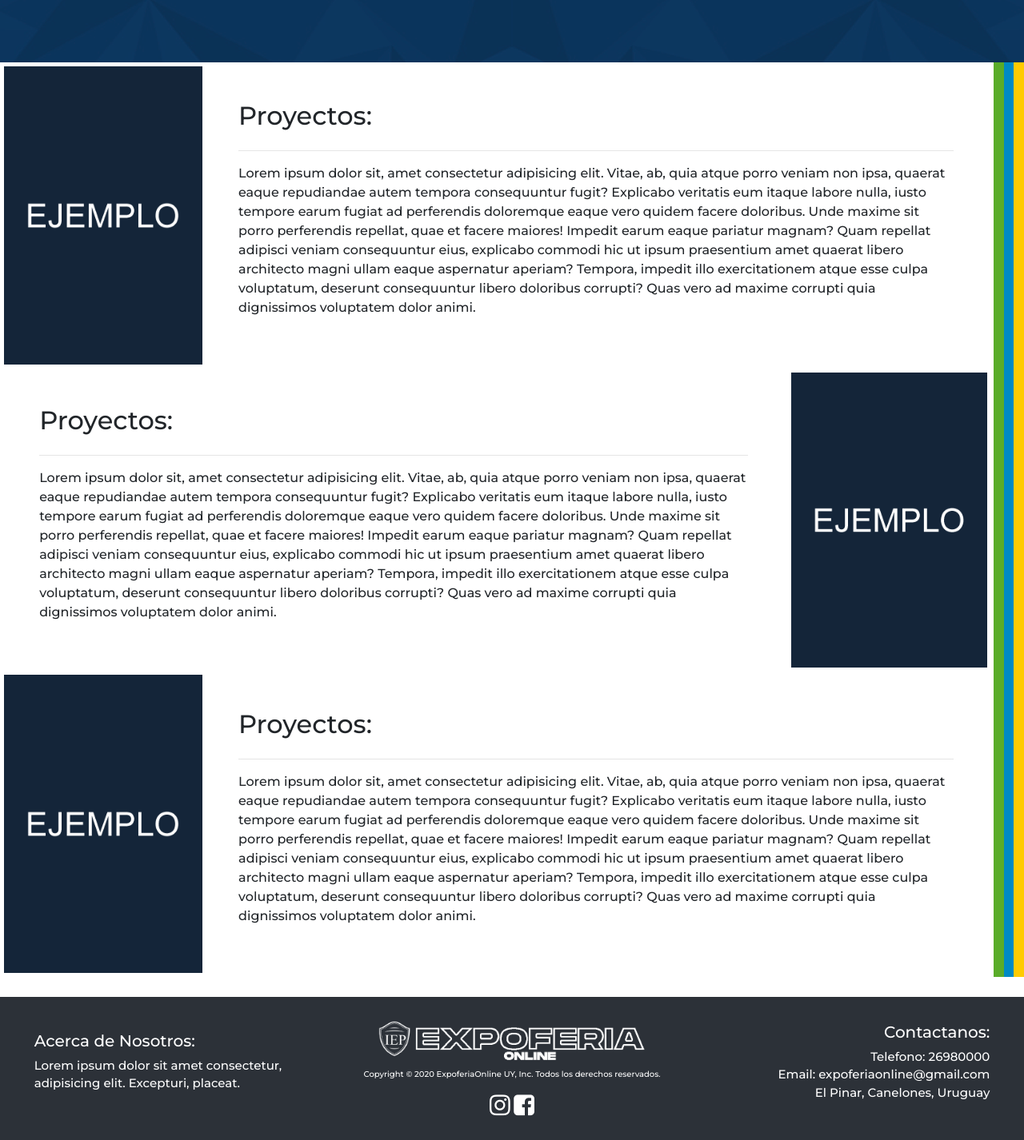
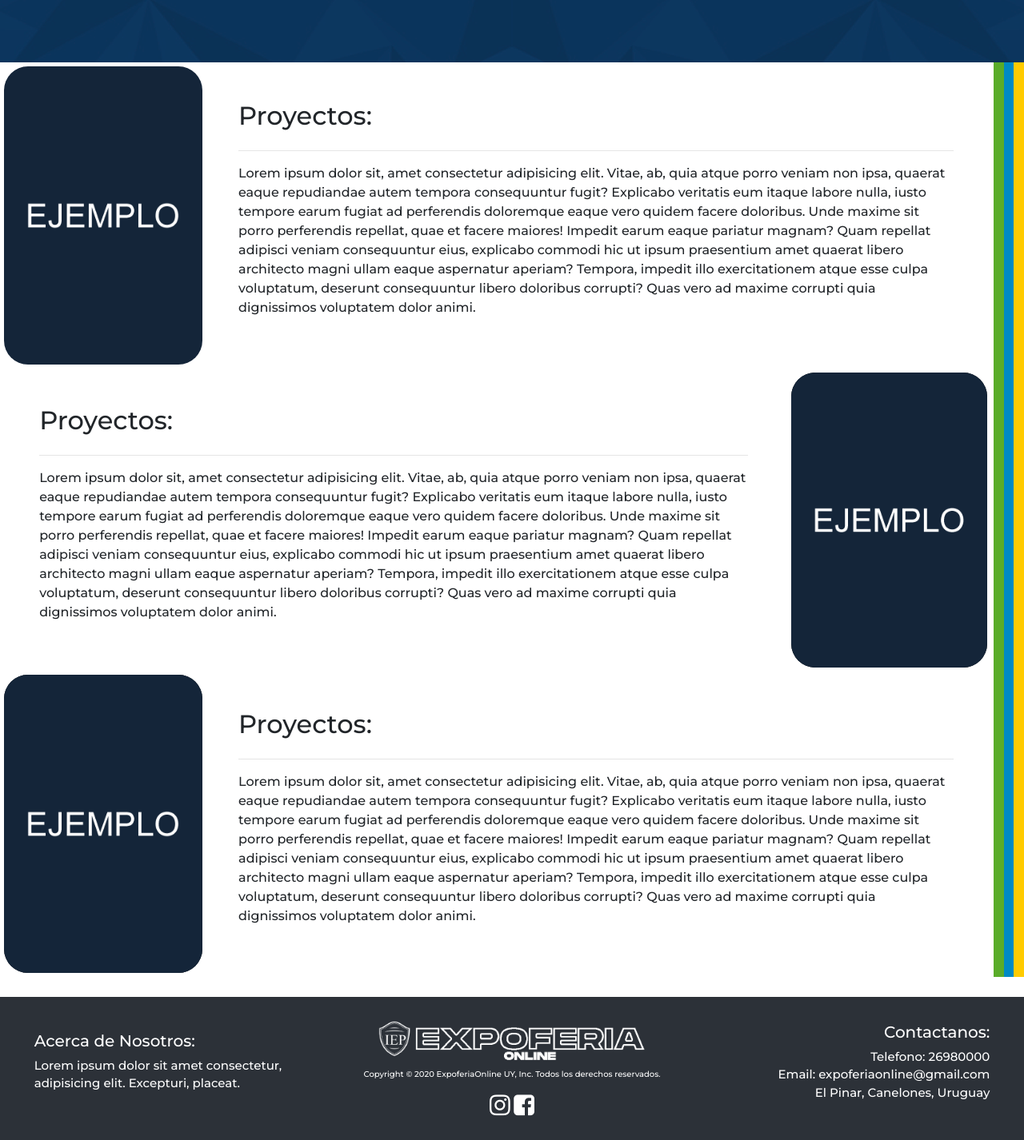
Before and after one commit to JuaniiAndresM/ExpoferiaOnline, a PHP site: page / in a window 1280 px wide. Shown: the part 1599-3025 px from the top of the page at 80% size. Run offline with PHP 8.4, Linux system fonts and the light colour scheme; some libraries are stand-ins or nearby versions.

Commit message:
Imagenes

```diff
--- a/css/styles.css
+++ b/css/styles.css
@@ -321,6 +321,7 @@ header .MobileBars a:hover {
   margin-right: 5%;
 }
 .index-frame2 .ImagenProyectos {
+  border-radius: 30px;
   margin: 2%;
   width: 100%;
   background-color: black;
--- a/scss/components/_Index.scss
+++ b/scss/components/_Index.scss
@@ -245,6 +245,7 @@
   }
 
   .ImagenProyectos {
+    border-radius: 30px;
     margin: 2%;
     width: 100%;
     background-color: black;
```
